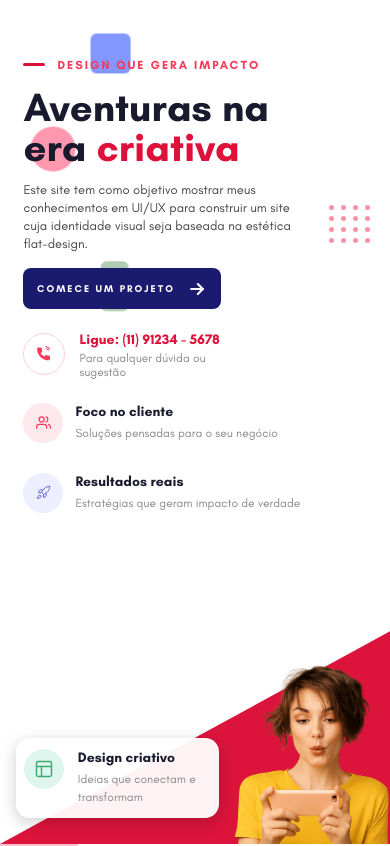
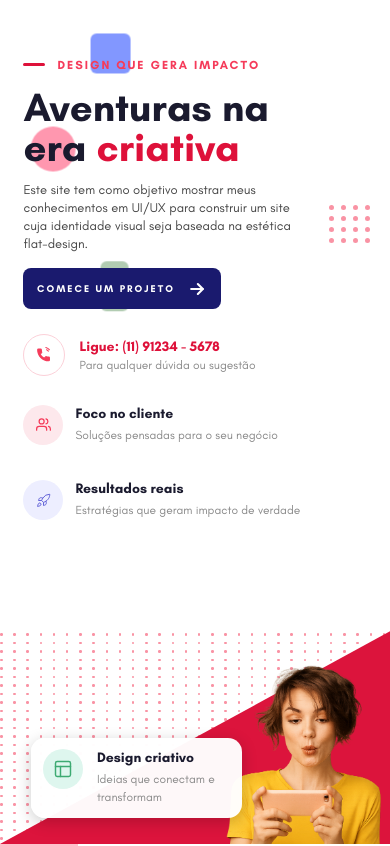
Before and after one commit to brendamoura1997/flat-design-styled, a React (Create React App) app: page / in a window 390 px wide. Shown: the top 846 px of the page. Built offline with nearby package versions, Linux system fonts and the light colour scheme.

Commit message:
added new breakpoints

```diff
--- a/src/App.js
+++ b/src/App.js
@@ -14,12 +14,31 @@ const Container = styled.div`
   overflow: hidden;
   position: relative;
 
-  // @media ${theme.mediaQueries.tablet} {
-  //   height: fit-content;
-  // }
-  // @media ${theme.mediaQueries.mobile} {
-  //   height: fit-content;
-  // }
+  @media ${theme.mediaQueries.isMobileWide} {
+    height: fit-content;
+  }
+`;
+
+const ContainerIntro = styled.div`
+  height: 100vh;
+  overflow: hidden;
+  position: relative;
+
+  @media ${theme.mediaQueries.isDesktopWide} {
+    height: 100vh;
+    // background: blue;
+  }
+
+  @media ${theme.mediaQueries.tabletWide} {
+    height: fit-content;
+    // height: 120vh;
+  }
+
+  @media ${theme.mediaQueries.isMobileWide} {
+    height: fit-content;
+    // height: 200vh;
+    // background: green;
+  }
 `;
 
 const ContainerExtra = styled.div`
@@ -39,11 +58,18 @@ const Shape = css`
 
 const IntroShape = styled.div`
   ${Shape}
-  clip-path: polygon(67% 0, 100% 0%, 100% 100%, 58vw 100%);
+  // clip-path: polygon(67% 0, 100% 0%, 100% 100%, 58vw 100%);
+  clip-path: polygon(67% 0, 100% 0%, 100% 100%, 55% 100%);
   background-color: crimson;
+  z-index: 2;
 
   @media ${theme.mediaQueries.tablet} {
-    clip-path: polygon(100% 46%, 100% 100%, 13% 100%);
+    clip-path: polygon(100% 59%, 100% 100%, 0% 100%);
+  }
+
+  @media ${theme.mediaQueries.tabletWide} {
+    clip-path: polygon(100% 59%, 100% 100%, 0% 100%);
+    // background: blue;
   }
 
   @media ${theme.mediaQueries.mobile} {
@@ -75,15 +101,68 @@ const ServiceShape = styled.div`
   background-color: #f88497;
 `;
 
+const DotGrid = styled.div`
+  position: absolute;
+  display: grid;
+  grid-template-columns: repeat(${({ $cols }) => $cols || 5}, 1fr);
+  grid-template-rows: repeat(${({ $rows }) => $rows || 5}, 1fr);
+  bottom: 0;
+  width: 100%;
+  height: 36%;
+  gap: 6px;
+  z-index: 1;
+  opacity: 0.55;
+  // border: 5px solid black;
+  ${({ $pos }) => $pos === "tl" && ``}
+  ${({ $pos }) => $pos === "tr" && `right: 0%;`}
+  span {
+    width: 3px;
+    height: 3px;
+    border-radius: 50%;
+    background-color: ${({ $color }) => $color || "#f53b5a"};
+    display: block;
+  }
+
+  @media ${theme.mediaQueries.tabletWide} {
+    span {
+      background-color: #fff;
+    }
+  }
+
+  @media ${theme.mediaQueries.mobile} {
+    height: 29%;
+
+    span {
+      width: 2.5px;
+      height: 2.5px;
+      border-radius: 50%;
+      background-color: ${({ $color }) => $color || "#f53b5a"};
+      display: block;
+    }
+  }
+
+  @media ${theme.mediaQueries.smallMobile} {
+    height: 25%;
+  }
+`;
+
+const dots = (count) =>
+  Array.from({ length: count }).map((_, i) => <span key={i} />);
+
 function App() {
-  const { isMobile, isDesktop } = useScreenSize();
+  const { isMobile, isDesktop, isTablet } = useScreenSize();
   return (
     <ThemeProvider theme={theme}>
       {/* {!isMobile && <Navbar />} */}
-      <Container id="intro">
+      <ContainerIntro id="intro">
         <Intro />
         <IntroShape />
-      </Container>
+        {!isDesktop && (
+          <DotGrid $pos="tr" $cols={30} $rows={10} $color="#f53b5a">
+            {isTablet ? dots(320) : dots(1000)}
+          </DotGrid>
+        )}
+      </ContainerIntro>
       <Container id="feature">
         <Feature />
         <FeatureShape />
--- a/src/components/sections/Intro.jsx
+++ b/src/components/sections/Intro.jsx
@@ -23,15 +23,39 @@ const Container = styled.div`
   position: relative;
   overflow: hidden;
 
-  @media only screen and (max-aspect-ratio: 1000/1000) {
+  // @media only screen and (max-aspect-ratio: 1000/1000) {
+  //   height: auto;
+  //   padding: 10% 0 0 0;
+  //   overflow: visible;
+  // }
+
+  @media ${theme.mediaQueries.isDesktopWide} {
+    // height: 115vh;
+    height: 100%;
+  }
+
+  @media ${theme.mediaQueries.tablet} {
+    padding: 10% 0 0 0;
     flex-direction: column;
-    height: auto;
+  }
+
+  @media ${theme.mediaQueries.tabletWide} {
     padding: 10% 0 0 0;
-    overflow: visible;
+    flex-direction: column;
+    height: fit-content;
+    height: 100%;
   }
 
   @media ${theme.mediaQueries.mobile} {
+    flex-direction: column;
     padding: 15% 0 0 0;
+  }
+
+  @media ${theme.mediaQueries.isMobileWide} {
+    height: fit-content;
+    flex-direction: column;
+    // height: 200vh;
+    // background: green;
   }
 `;
 
@@ -42,7 +66,7 @@ const Left = styled.div`
   flex-direction: column;
   justify-content: center;
   align-items: center;
-  z-index: 2;
+  z-index: 5;
 
   @media only screen and (max-aspect-ratio: 1000/1000) {
     width: 100%;
@@ -61,17 +85,17 @@ const LeftContent = styled.div`
   @media only screen and (max-aspect-ratio: 1000/1000) {
     width: 100%;
   }
+
+  @media ${theme.mediaQueries.isDesktopWide} {
+    width: 100%;
+  }
 `;
 
 const TopSection = styled.div`
-  display: none;
-
-  @media only screen and (max-aspect-ratio: 1000/1000) {
   display: flex;
   flex-direction: column;
   padding: 0 6%;
   position: relative;
-  }
 `;
 
 const Tagline = styled.div`
@@ -121,6 +145,11 @@ const Title = styled.h1`
     color: #de113a;
   }
 
+  @media ${theme.mediaQueries.isDesktopWide} {
+    font-size: 60.2px;
+    line-height: 60.8px;
+  }
+
   @media ${theme.mediaQueries.tablet} {
     width: 80%;
     font-size: 78.2px;
@@ -150,8 +179,11 @@ const Desc = styled.p`
   color: #444;
   margin: 0 0 44px;
 
-  @media only screen and (max-aspect-ratio: 5/4) {
-    width: 72%;
+  @media ${theme.mediaQueries.isDesktopWide} {
+    width: 80%;
+    font-size: 16.6px;
+    line-height: 1.65;
+    margin: 0 0 3%;
   }
 
   @media ${theme.mediaQueries.tablet} {
@@ -177,15 +209,22 @@ const Desc = styled.p`
 const ActionSection = styled.div`
   display: flex;
   flex-direction: column;
-  gap: 20px;
+  gap: 3vh;
   padding: 0 6%;
   margin-top: 4%;
+
+  @media ${theme.mediaQueries.tabletWide} {
+    // position: relative;
+    // border: 1px solid red;
+    margin-top: 0%;
+  }
 `;
 
 const Button = styled.button`
   display: flex;
   align-items: center;
   gap: 12px;
+  min-width: fit-content;
   padding: 16px 28px;
   background-color: #1a1a6e;
   color: white;
@@ -239,10 +278,22 @@ const Button = styled.button`
     outline-offset: 3px;
   }
 
+  @media ${theme.mediaQueries.isDesktopWide} {
+    font-size: 12.4px;
+    padding: 10px 18px;
+  }
+
   @media ${theme.mediaQueries.tablet} {
     width: fit-content;
     justify-content: flex-start;
     padding: 2% 3%;
+}
+
+    @media ${theme.mediaQueries.tabletWide} {
+      width: fit-content;
+      justify-content: flex-start;
+      padding: 2% 3%;
+      margin-bottom: 2%;
     }
 
     @media ${theme.mediaQueries.mobile} {
@@ -260,15 +311,15 @@ const Button = styled.button`
 `;
 
 const MobileContact = styled.div`
-  display: none;
-
-  @media only screen and (max-aspect-ratio: 1000/1000) {
   width: fit-content;
   display: flex;
   align-items: center;
   gap: 10px;
   padding: 0;
   margin-bottom: 1%;
+
+  @media ${theme.mediaQueries.tabletWide} {
+    margin-bottom: 4%;
   }
 `;
 
@@ -302,7 +353,7 @@ const PhoneIconWrap = styled.div`
     background-color: #f8bac5;
   }
 
-  @media only screen and (max-aspect-ratio: 1000/1000) {
+  @media only screen and (max-aspect-ratio: 1) {
     background-color: #fff;
     border: 1px solid #fbd0d8;
     width: 40px;
@@ -313,9 +364,6 @@ const PhoneIconWrap = styled.div`
 const ContactText = styled.div`
   display: flex;
   flex-direction: column;
-  background: rgba(255, 255, 255, 0.8);
-  border-radius: 8px;
-  padding: 1% 3% 0% 0%;
 `;
 
 const Phone = styled.span`
@@ -357,22 +405,34 @@ const Info = styled.div`
   display: flex;
   align-items: center;
   gap: 36px;
-  margin-bottom: 60px;
+  // margin-bottom: 60px;
+  margin-bottom: 8%;
+  // border: 1px solid green;
 
-  @media only screen and (max-aspect-ratio: 1000/1000) {
-    display: none;
+  @media ${theme.mediaQueries.isDesktopWide} {
+    gap: 26px;
   }
 `;
 
 const MobileImageSection = styled.div`
-  display: none;
-
-  @media only screen and (max-aspect-ratio: 1000/1000) {
   display: block;
   position: absolute;
   width: 100%;
   height: 100vh;
   overflow: hidden;
+  right: 2%;
+
+  @media ${theme.mediaQueries.tabletWide} {
+    position: absolute;
+    bottom: 0%;
+    // height: 58vh;
+    height: 50%;
+  }
+
+  @media ${theme.mediaQueries.isMobileWide} {
+    position: relative;
+    // height: fit-content;
+    height: 28vh;
   }
 `;
 
@@ -380,7 +440,11 @@ const WomanImage = styled.img`
   position: absolute;
   bottom: 0;
   right: 0;
-  z-index: 1;
+  z-index: 3;
+  // width: 45%;
+  height: 55%;
+  object-fit: contain;
+  object-position: center bottom;
 
   @media ${theme.mediaQueries.tablet} {
     width: 45%;
@@ -388,6 +452,11 @@ const WomanImage = styled.img`
     bottom: 0;
     object-fit: contain;
     object-position: center bottom;
+  }
+
+  @media ${theme.mediaQueries.tabletWide} {
+    bottom: 0%;
+    height: 100%;
   }
 
   @media ${theme.mediaQueries.mobile} {
@@ -402,25 +471,43 @@ const WomanImage = styled.img`
     width: 40%;
     height: 40%;
   }
+
+  @media ${theme.mediaQueries.isMobileWide} {
+    bottom: 0%;
+    height: 100%;
+  }
+`;
+
+const PhantomDiv = styled.div`
+  display: none;
+
+  @media ${theme.mediaQueries.tabletWide} {
+    display: block;
+    width: 100%;
+    height: 32vh;
+    // height: 22vh;
+  }
 `;
 
 const MobileBottomCard = styled.div`
-  display: none;
-
-  @media only screen and (max-aspect-ratio: 1000/1000) {
   display: flex;
   align-items: flex-start;
   justify-content: center;
   gap: 14px;
-    background-color: rgba(255, 255, 255, 0.95);
+  background-color: rgba(255, 255, 255, 0.97);
   border-radius: 14px;
-    padding: 3% 2%;
+  padding: 3% 3%;
   position: absolute;
   bottom: 10%;
-    left: 16px;
+  left: 10%;
   width: calc(50% - 8px);
   z-index: 3;
   box-shadow: 0 4px 16px rgba(0, 0, 0, 0.2);
+
+  @media ${theme.mediaQueries.tabletWide} {
+    width: 30%;
+    left: 8%;
+    bottom: 5%;
   }
 `;
 
@@ -448,12 +535,16 @@ const MobileDotGrid = styled.div`
 const Features = styled.div`
   display: flex;
   gap: 36px;
-  background: rgba(255, 255, 255, 0.8);
   border-radius: 8px;
-  padding: 1% 3% 0% 0%;
 
-  @media only screen and (max-aspect-ratio: 5/4) {
-    gap: 16px;
+  @media ${theme.mediaQueries.isDesktopWide} {
+    width: 95%;
+    padding: 3% 3% 3% 0%;
+    gap: 18px;
+  }
+
+  @media ${theme.mediaQueries.isDesktopWide} {
+    margin-bottom: 8%;
   }
 
   @media ${theme.mediaQueries.tablet} {
@@ -513,6 +604,11 @@ const FeatureDesc = styled.span`
   max-width: 130px;
   line-height: 1.45;
 
+
+  @media ${theme.mediaQueries.isDesktopWide} {
+  line-height: 1.35;
+  }
+
   @media ${theme.mediaQueries.tablet} {
     font-size: 19px;
     max-width: 100%;
@@ -536,16 +632,12 @@ const Right = styled.div`
   margin-top: 7%;
   position: relative;
   overflow: hidden;
-  z-index: 1;
-
-  @media only screen and (max-aspect-ratio: 1000/1000) {
-    display: none;
-  }
+  z-index: 4;
 `;
 
 const Image = styled.img`
   position: relative;
-  z-index: 1;
+  z-index: 5;
   width: 100%;
   height: 100%;
   object-fit: contain;
@@ -580,6 +672,7 @@ const MobileFeatureRow = styled.div`
   align-items: flex-start;
   gap: 12px;
   margin-bottom: 3%;
+  z-index: 5;
 `;
 
 const FEATURES = [
@@ -710,6 +803,7 @@ const Intro = () => {
             <MobileContact>
               <PhoneBlock mobile />
             </MobileContact>
+
             {FEATURES.slice(0, 2).map(({ bg, icon, title, desc }) => (
               <MobileFeatureRow key={title}>
                 <FeatureIcon $bg={bg}>{icon(iconSize)}</FeatureIcon>
@@ -720,8 +814,10 @@ const Intro = () => {
               </MobileFeatureRow>
             ))}
           </ActionSection>
+          <PhantomDiv />
           <MobileImageSection>
             <WomanImage src={Woman} alt="Mulher com smartphone" />
+
             <MobileBottomCard>
               <FeatureIcon $bg={FEATURES[2].bg}>
                 {FEATURES[2].icon(20)}
@@ -732,6 +828,7 @@ const Intro = () => {
               </FeatureText>
             </MobileBottomCard>
           </MobileImageSection>
+
           <AnimatedShapesMobile />
         </>
       ) : (
--- a/src/hooks/useDevice.jsx
+++ b/src/hooks/useDevice.jsx
@@ -3,11 +3,11 @@ import { useState, useEffect, useCallback } from "react";
 import { theme } from "../styles/theme";
 
 const DEFAULT_BREAKPOINTS = {
-  smallMobile: theme.breakpoints.smallMobile,
   mobile: theme.breakpoints.mobile,
   tabletMinWidth: theme.breakpoints.tabletMinWidth,
   tabletMaxWidth: theme.breakpoints.tabletMaxWidth,
   desktop: theme.breakpoints.desktop,
+  desktopWide: theme.breakpoints.desktopWide,
 };
 
 export function useScreenSize(customBreakpoints = {}) {
@@ -17,7 +17,6 @@ export function useScreenSize(customBreakpoints = {}) {
     const ratio = window.innerWidth / window.innerHeight;
     const width = window.innerWidth;
 
-    const isSmallMobile = width < breakpoints.smallMobile;
     const isMobile =
       ratio <= breakpoints.mobile || width < breakpoints.tabletMinWidth;
     const isTablet =
@@ -25,17 +24,19 @@ export function useScreenSize(customBreakpoints = {}) {
       width >= breakpoints.tabletMinWidth &&
       width <= breakpoints.tabletMaxWidth &&
       ratio <= breakpoints.desktop;
-    const isDesktop = !isMobile && !isTablet && ratio > breakpoints.desktop;
+    const isDesktop =
+      !isMobile &&
+      width >= breakpoints.tabletMaxWidth &&
+      !isTablet &&
+      ratio > breakpoints.desktop;
 
     return {
-      isSmallMobile,
       isMobile,
       isTablet,
       isDesktop,
       aspectRatio: ratio,
     };
   }, [
-    breakpoints.smallMobile,
     breakpoints.mobile,
     breakpoints.tabletMinWidth,
     breakpoints.tabletMaxWidth,
```
Also changed, not shown: src/styles/theme.jsx (+13 -5 lines). Lines whose indentation alone changed are shown as unchanged.
